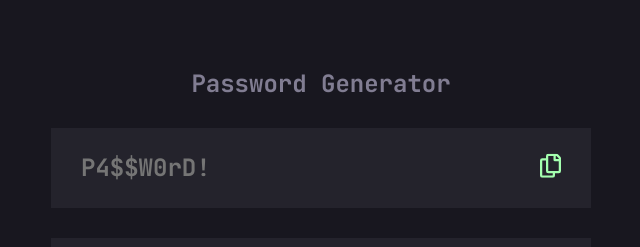
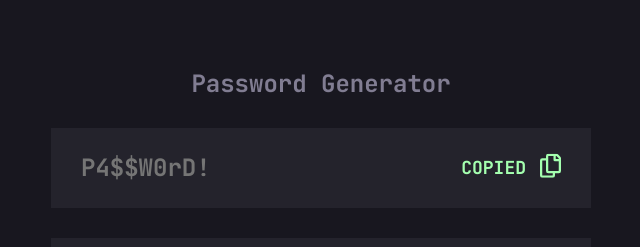
Before and after one commit to ClaytonDewey/react-password-generator, a React (Create React App) app: page / in a window 1280 px wide. Both pictures are taken after a click on the button 869 px from the left and 167 px from the top of the page. Shown: the top 247 px of the page, without its empty margins (319-959 px from the left). Built offline with nearby package versions, Linux system fonts and the light colour scheme.

Commit message:
Show copied message on click

```diff
--- a/src/components/PasswordBox.js
+++ b/src/components/PasswordBox.js
@@ -1,12 +1,25 @@
+import { useState } from 'react';
 import { Icon } from '../Icons';
 
 const PasswordBox = ({ password }) => {
+  const [isVisible, setIsVisible] = useState(false);
+
+  const handleClick = () => {
+    navigator.clipboard.writeText(password);
+    setIsVisible(true);
+
+    setTimeout(() => {
+      setIsVisible(false);
+    }, 3000);
+  };
+
   return (
     <div className='box box__password'>
       <input type='text' defaultValue={password} placeholder='P4$$W0rD!' />
-      <button type='button'>
+      <button type='button' onClick={handleClick}>
         <Icon name='copy' />
       </button>
+      {isVisible && <span className='on-success-copied uppercase'>copied</span>}
     </div>
   );
 };
--- a/src/sass/components/_box.scss
+++ b/src/sass/components/_box.scss
@@ -46,6 +46,14 @@
         }
       }
     }
+
+    .on-success-copied {
+      color: $clr-primary;
+      position: absolute;
+      right: 6.5rem;
+      top: 50%;
+      transform: translateY(-50%);
+    }
   }
 
   &__strength {
```
